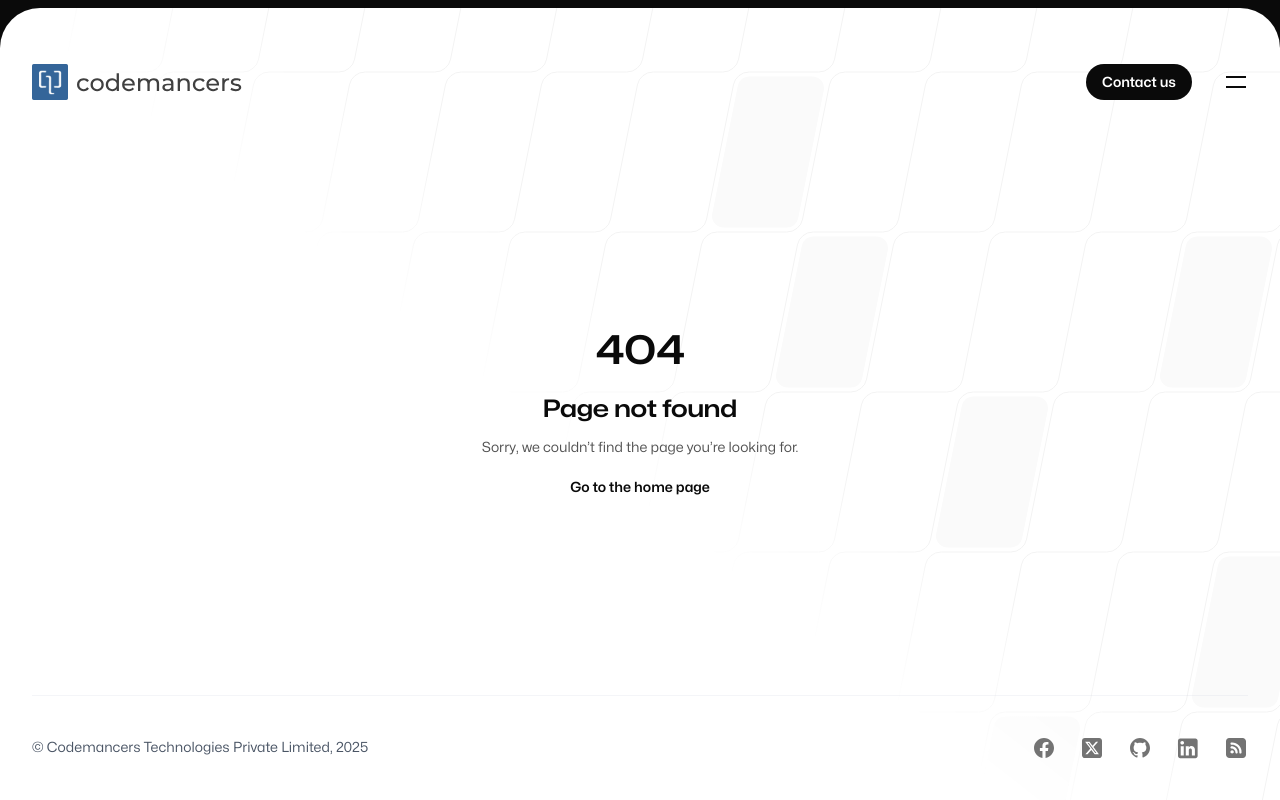
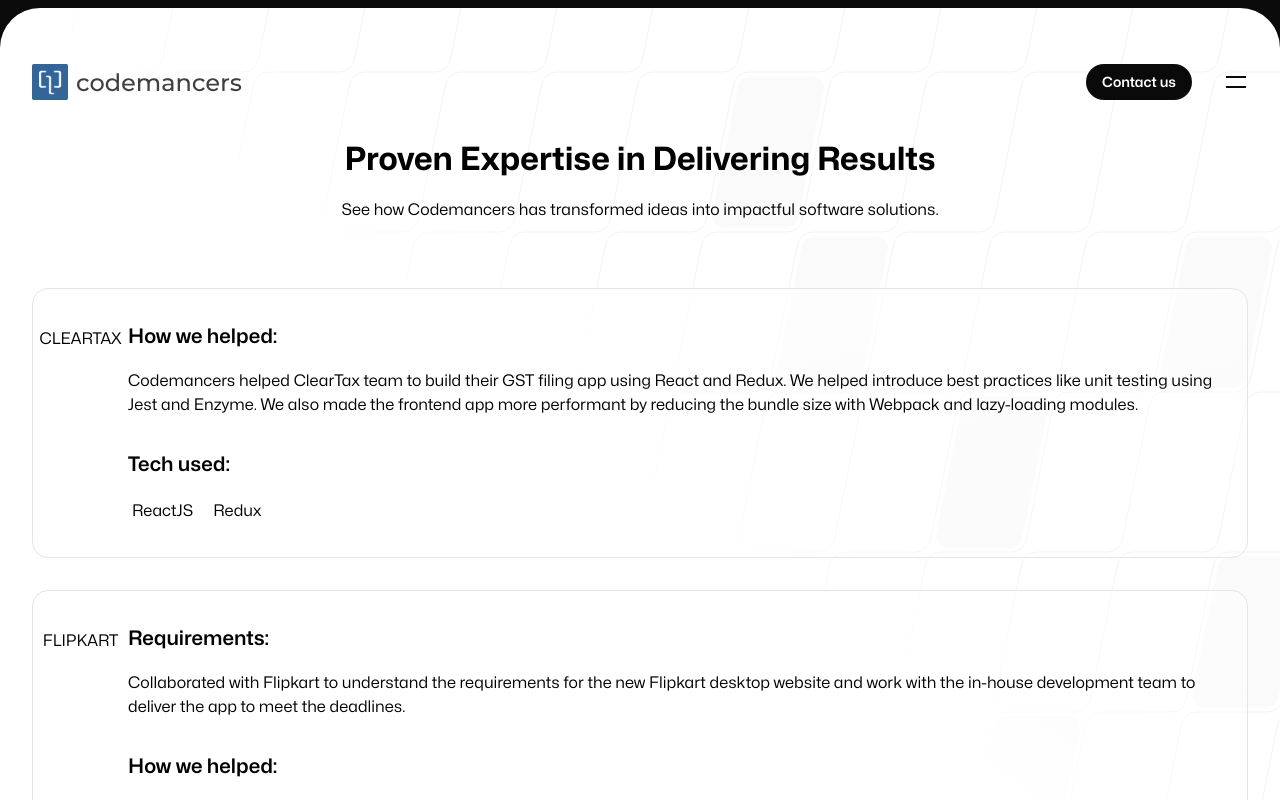
Before and after one commit to giri14mct/codemancers, a Next.js app: page /portfolio in a window 1280 px wide. Before the commit this address had no page. Shown: the top 800 px of the page. Built offline with nearby package versions, Linux system fonts and the light colour scheme.

Commit message:
Add portfolio page to app

```diff
--- /dev/null
+++ b/data/clients.js
@@ -0,0 +1,104 @@
+export const clients = [
+  {
+    name: 'ClearTax',
+    logo: 'img cleartax-sm',
+    techUsed: [
+      {
+        name: 'ReactJS',
+        logo: 'img react',
+      },
+      {
+        name: 'Redux',
+        logo: 'img redux',
+      },
+    ],
+    description:
+      'Codemancers helped ClearTax team to build their GST filing app using React and Redux. We helped introduce best practices like unit testing using Jest and Enzyme. We also made the frontend app more performant by reducing the bundle size with Webpack and lazy-loading modules.',
+  },
+  {
+    name: 'Flipkart',
+    logo: 'img flipkart-sm',
+    requirements:
+      'Collaborated with Flipkart to understand the requirements for the new Flipkart desktop website and work with the in-house development team to deliver the app to meet the deadlines.',
+    techUsed: [
+      {
+        name: 'ReactJS',
+        logo: 'img react',
+      },
+      {
+        name: 'NodeJS',
+        logo: 'img node',
+      },
+    ],
+    description:
+      'Codemancers participated in the development of the new isomorphic app for the Flipkart desktop website using technologies like ReactJS, Redux, NodeJS etc. This work requires using bleeding edge technologies to meet the usability and performance demands for the scale of Flipkart. Also, Codemancers worked on improving user experience during Big Billion Days, research into possible performance upgrades and tackled Business as usual tasks.',
+  },
+  {
+    name: 'Midtrans',
+    logo: 'img midtrans-sm',
+    requirements:
+      'Identify and fix problems in the development teams that was hurting productivity and causing lack of confidence to ship features to production. Mentor developers regarding best practices in both programming and development workflows.',
+    techUsed: [
+      {
+        name: 'Rails',
+        logo: 'img rails',
+      },
+      {
+        name: 'ReactJS',
+        logo: 'img react',
+      },
+    ],
+    description:
+      'Improved the continuous delivery and project management processes, introduced code metrics and test coverage where missing to improve code quality over time and introduced a strict code review process. Codemancers worked closely with the developers to bring about a positive cultural change and to improve the technical aptitude of the team.',
+  },
+  {
+    name: 'FanDuel',
+    logo: 'img fanduel-sm',
+    requirements:
+      'Develop a backend for the massively multiplayer fantasy sports mobile app. Because the app would be used by millions of users watching the live games on national TV, building a high performing robust system that scales easily to request spikes would be the primary goal.',
+    techUsed: [
+      {
+        name: 'Elixir',
+        logo: 'img elixir',
+      },
+    ],
+    description:
+      'Codemancers worked together with the FanDuel product development team to build the most scalable system we have ever built. Load tests showed a transaction rate of 5,40,000 requests per minute with a consistent response time of less than 100 milliseconds.',
+  },
+  {
+    name: 'WeLab',
+    logo: 'img welab-sm',
+    requirements:
+      'Refactor the core business logic, build new features, improve code quality and code review process.',
+    techUsed: [
+      {
+        name: 'Rails',
+        logo: 'img rails',
+      },
+      {
+        name: 'ReactJS',
+        logo: 'img react',
+      },
+    ],
+    description:
+      'Welab was growing in a scale like never before when we joined them to help churn out features to production. Apart from using Rails to build the core loan application features, we used Ionic framework to help build a hybrid mobile app and also ReactJS to build complicated user interactions.',
+  },
+  {
+    name: 'Bang the Table',
+    logo: 'img btt-sm',
+    requirements:
+      'Bring in best practices for product development, and improve overall efficiency of team.',
+    techUsed: [
+      {
+        name: 'Rails',
+        logo: 'img rails',
+      },
+      {
+        name: 'ReactJS',
+        logo: 'img react',
+      },
+    ],
+    description:
+      'Codemancers helped BangTheTable technical team with best practices of with-respect-to scoping projects (using Trello), and Continuous Integration/Continuous Delivery (CI/CD using Github), which in turn helped team deliver features faster. We also helped them with laying out architecture for APIs, and improving performance of the application.',
+  },
+]
--- /dev/null
+++ b/src/app/portfolio/page.tsx
@@ -0,0 +1,65 @@
+import Link from 'next/link'
+import { Metadata } from 'next'
+import ClientCard from '@/components/ClientCard'
+
+export const metadata: Metadata = {
+  title: 'Portfolio',
+  description: 'Some of our clients',
+}
+
+const items = [
+  { name: 'Brightbox', imgClass: 'brightbox-sm' },
+  { name: 'Knowledge Foundry', imgClass: 'kf-sm' },
+  { name: 'Premium Beta', imgClass: 'premium-beta-sm' },
+  { name: 'Ivrnet', imgClass: 'ivrnet-sm' },
+  { name: 'PhonePe', imgClass: 'phonepe-sm' },
+  { name: 'OEX', imgClass: 'oex-sm' },
+  { name: 'EVOI', imgClass: 'evoi-sm' },
+]
+
+export default function WhyUs() {
+  return (
+    <div className="mx-auto mt-10 max-w-7xl px-6 sm:px-6 lg:px-8">
+      <div className="flex flex-col gap-4 text-center">
+        <h1 className="text-custom-gray text-3xl font-bold md:text-4xl">
+          Proven Expertise in Delivering Results
+        </h1>
+        <p className="text-gray-70">
+          See how Codemancers has transformed ideas into impactful software
+          solutions.
+        </p>
+      </div>
+      <div className="mt-16">
+        <ClientCard />
+      </div>
+      <div className="mt-32 flex flex-col text-center">
+        <div className="flex w-full flex-col gap-8">
+          <h2 className="text-custom-gray text-2xl font-semibold">
+            We've Also Worked With
+          </h2>
+
+          <div className="flex flex-wrap items-center text-base text-black uppercase md:justify-evenly">
+            {items.map((item, index) => (
+              <div
+                key={index}
+                className="mb-4 w-1/2 text-center uppercase md:w-auto"
+              >
+                <div className={`img mx-auto ${item.imgClass}`}></div>
+                <div>{item.name}</div>
+              </div>
+            ))}
+          </div>
+        </div>
+
+        <div className="mt-8 flex w-full flex-col items-center justify-center text-sm leading-none font-semibold text-white">
+          <Link
+            href="/contact/"
+            className="bg-brand-blue hover:bg-blue-650 flex h-11 w-full flex-col items-center justify-center rounded-lg text-center font-medium text-white md:w-64"
+          >
+            Reach Out To Us
+          </Link>
+        </div>
+      </div>
+    </div>
+  )
+}
--- /dev/null
+++ b/src/components/ClientCard.tsx
@@ -0,0 +1,65 @@
+import { Metadata } from 'next'
+import { clients } from '../../data/clients'
+
+export const metadata: Metadata = {
+  title: 'Portfolio',
+  description: 'Some of our clients',
+}
+
+const ClientCard = () => {
+  return (
+    <div className="mt-16">
+      {clients.map((client, index) => (
+        <div
+          key={index}
+          className="to-gray-10 mb-8 flex flex-wrap items-start gap-8 overflow-hidden rounded-2xl border border-solid border-neutral-200 bg-gradient-to-br from-white p-8 max-md:px-5"
+        >
+          <header className="flex w-full flex-col items-center justify-center text-center text-base whitespace-nowrap uppercase md:w-7.75">
+            <span className={client.logo}></span>
+            <h1 className="text-custom-gray mt-1">{client.name}</h1>
+          </header>
+
+          <div className="flex min-w-60 flex-1 shrink basis-0 flex-col items-start gap-8">
+            {client.requirements && (
+              <div className="w-full">
+                <h2 className="text-custom-gray text-xl leading-8 font-semibold">
+                  Requirements:
+                </h2>
+                <p className="text-gray-70 mt-4 text-base leading-6">
+                  {client.requirements}
+                </p>
+              </div>
+            )}
+
+            <div className="w-full">
+              <h2 className="text-custom-gray text-xl leading-8 font-semibold">
+                How we helped:
+              </h2>
+              <p className="text-gray-70 mt-4 text-base leading-6">
+                {client.description}
+              </p>
+            </div>
+
+            <div className="w-full">
+              <h2 className="text-custom-gray text-xl leading-8 font-semibold">
+                Tech used:
+              </h2>
+              <ul className="mt-4 flex w-full flex-wrap gap-4 text-base whitespace-nowrap text-black">
+                {client.techUsed.map((tech, i) => (
+                  <li key={i} className="flex h-full items-center gap-1">
+                    <span className={tech.logo}></span>
+                    <span className="text-custom-gray my-auto self-stretch">
+                      {tech.name}
+                    </span>
+                  </li>
+                ))}
+              </ul>
+            </div>
+          </div>
+        </div>
+      ))}
+    </div>
+  )
+}
+
+export default ClientCard
```
